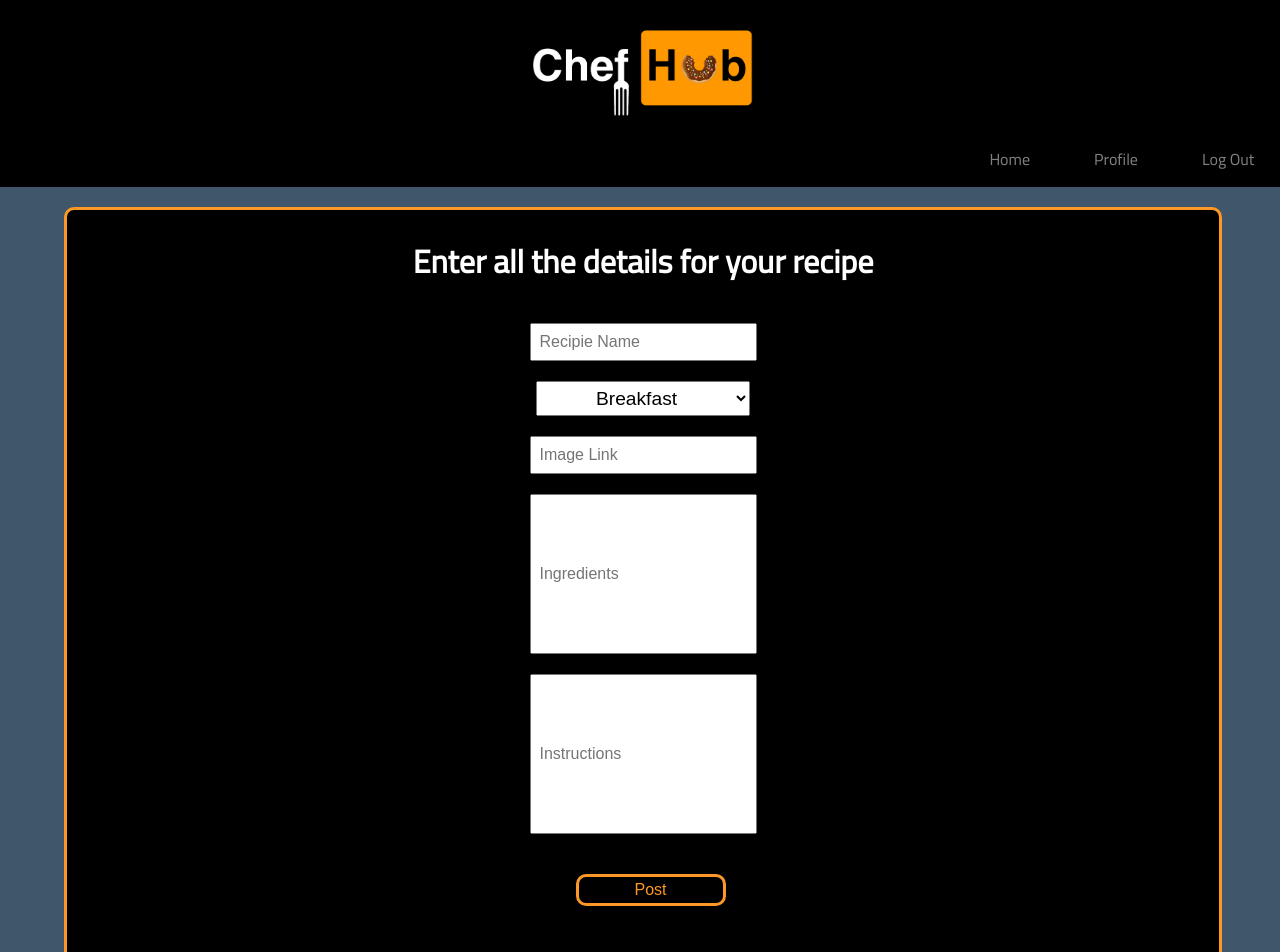
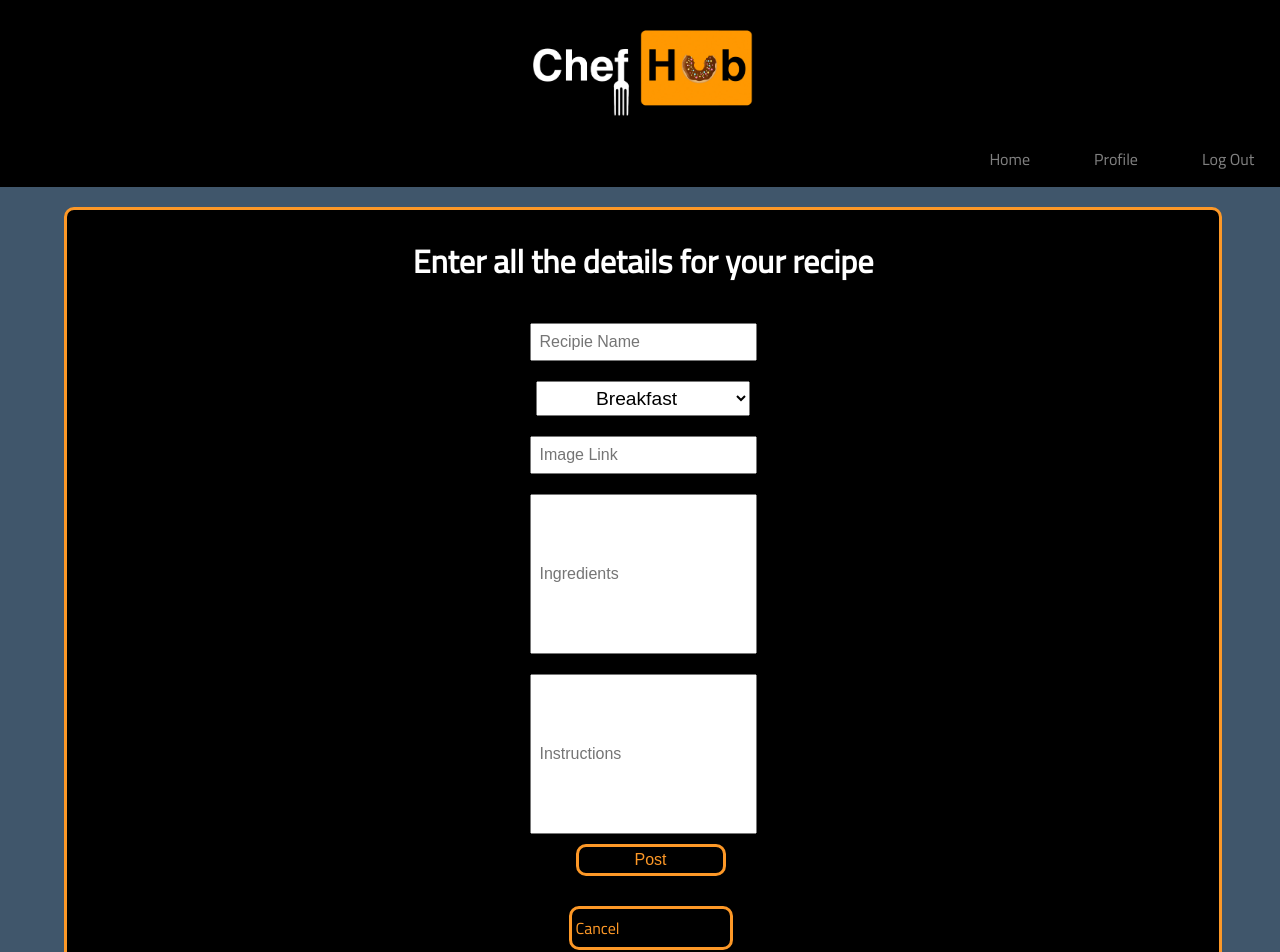
Before and after one commit to Chef-Portfolio-2-BW/Front-End, a React (Create React App) app in the folder front-end/: page /create in a window 1280 px wide. Shown: the top 952 px of the page. Built offline with nearby package versions, Linux system fonts and the light colour scheme; sample sign-in values are in the browser's storage.

Commit message:
fixed the update

```diff
--- a/front-end/src/components/post.js
+++ b/front-end/src/components/post.js
@@ -41,6 +41,7 @@ class Post extends React.Component {
       })
       .catch(err => console.log(err));
   };
+
 
   render() {
     return (
@@ -96,7 +97,9 @@ class Post extends React.Component {
             onChange={this.handleChange}
           />
 
-          <button className="postButton"> Post </button>
+          <button> Post </button>
+          <br />
+          <div className="add-button" onClick={()=>this.props.history.goBack()}> Cancel </div>
         </form>
       </div>
     );
--- a/front-end/src/components/updateRecipe.js
+++ b/front-end/src/components/updateRecipe.js
@@ -44,7 +44,7 @@ const UpdateForm = (props) => {
     event.preventDefault();
     let update = { name: values.name, img: values.img, ingredients: values.ingredients, instructions: values.instructions, category: parseInt(values.category)}
     axiosWithAuth()
-      .put(`https://bwchefhub.herokuapp.com/api/recipes/${props.id}`, update)
+      .put(`https://bwchefhub.herokuapp.com/api/recipes/${props.match.params.id}`, update)
         // https://bwchefhub.herokuapp.com/api/recipes/:id
       .then(res => {
         console.log(res)
```
